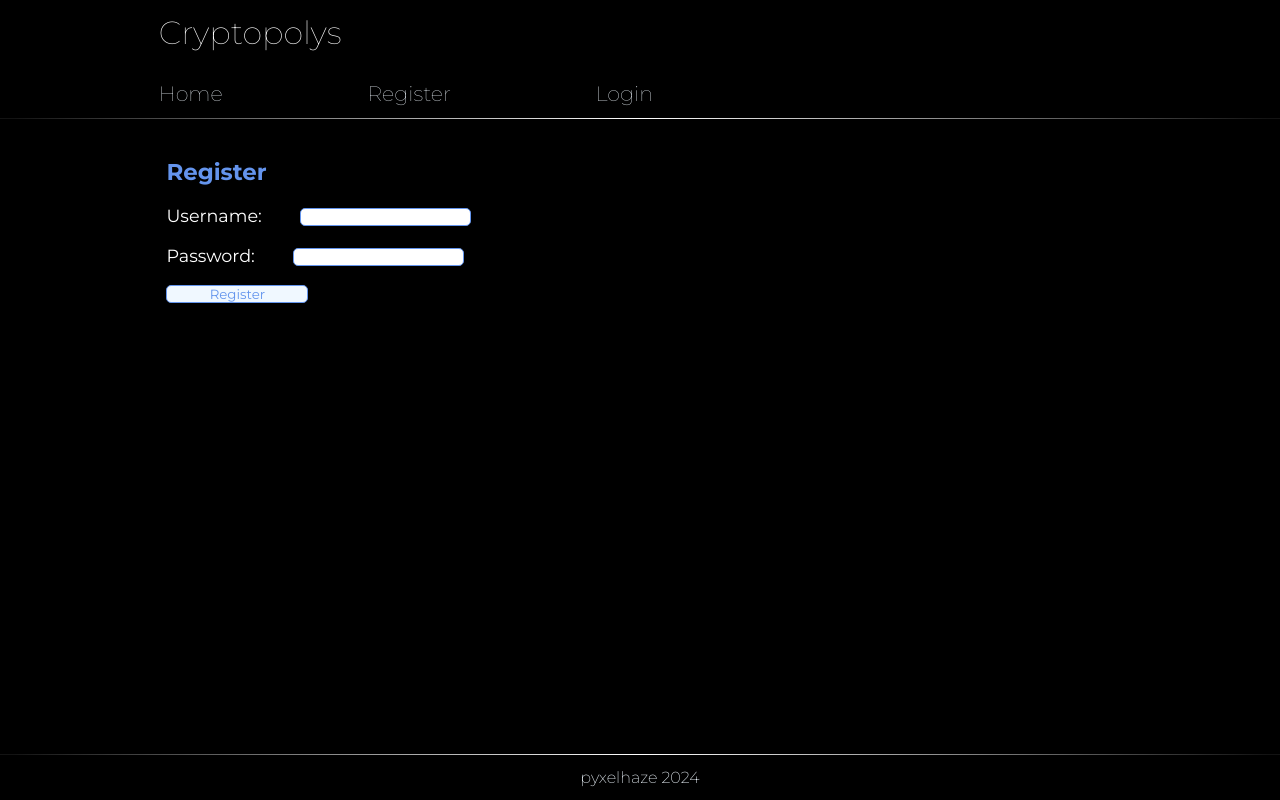
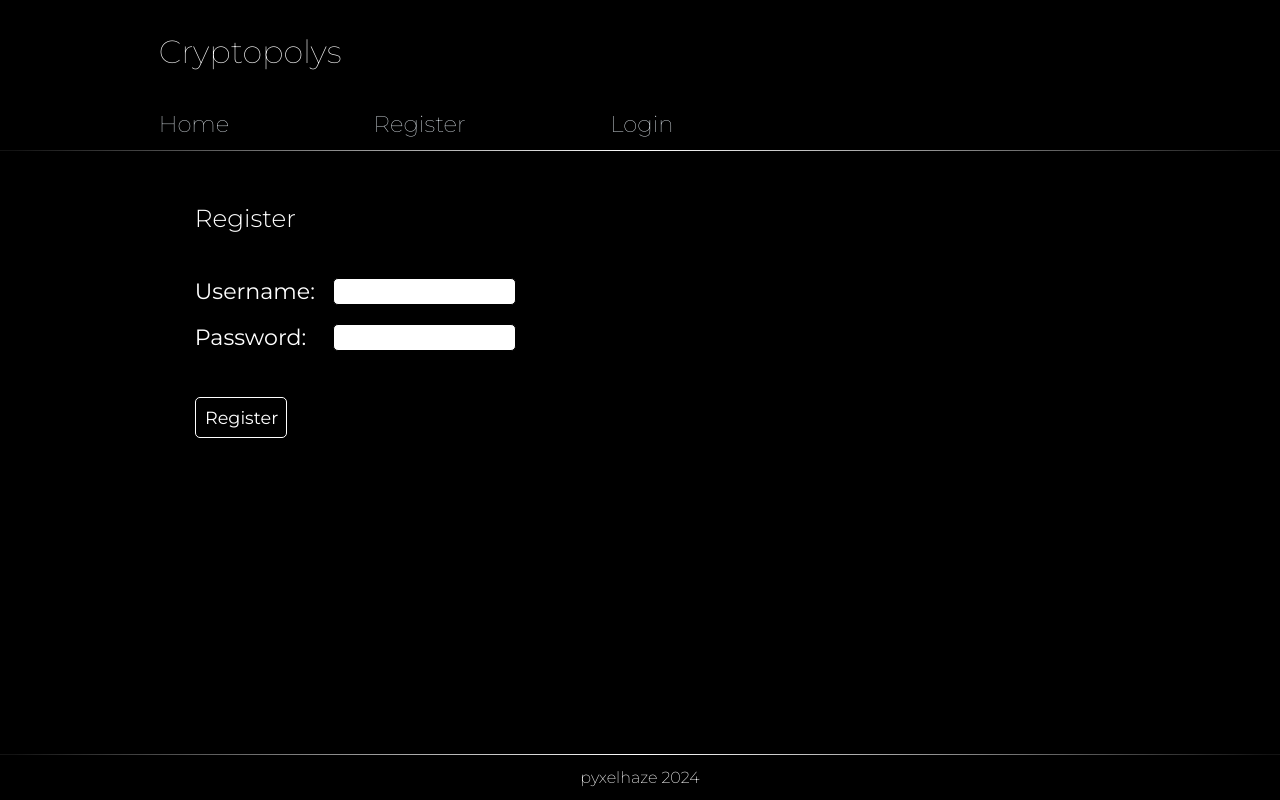
Before and after one commit to pyxelhaze/cryptopolys, a React (Create React App) app: page /register in a window 1280 px wide. Built offline with nearby package versions, Linux system fonts and the light colour scheme.

Commit message:
changed styling

```diff
--- a/public/index.html
+++ b/public/index.html
@@ -36,7 +36,7 @@
       href="https://fonts.googleapis.com/css2?family=Montserrat:ital,wght@0,100..900;1,100..900&family=Space+Mono:ital,wght@0,400;0,700;1,400;1,700&display=swap"
       rel="stylesheet"
     />
-    <title>React App</title>
+    <title>Cryptopolys</title>
   </head>
   <body>
     <noscript>You need to enable JavaScript to run this app.</noscript>
--- a/src/components/Coinchart.js
+++ b/src/components/Coinchart.js
@@ -16,47 +16,60 @@ const Coinchart = () => {
         datasets: [{
             label: 'Price (EUR)',
             data: coins.prices.map(price => price[1]),
-            borderColor: 'rgba(75, 192, 192, 1)',
-            backgroundColor: 'rgba(75, 192, 192, 0.2)',
+            borderColor: 'rgba(255,255,255, 1)',
+            backgroundColor: 'rgba(255,255,255, 0.2)',
             fill: true,
-            pointRadius: window.innerWidth < 768 ? 0 : 5,
+            pointRadius: window.innerWidth < 768 ? 0 : 3,
         }],
     };
 
     const options = {
+        layout: {
+            padding: {
+                left: 0,
+                right: 0,
+                top: 0,
+                bottom: 0
+            }
+        },
         scales: {
             x: {
                 grid: {
                     display: true,
                 },
                 ticks: {
-                    color: 'black',
+                    color: 'white',
                 },
             },
             y: {
                 grid: {
-                    color: 'rgba(75, 192, 192, 0.2)',
+                    color: 'white',
                 },
                 ticks: {
-                    color: 'black',
+                    color: 'white',
                 },
             },
         },
         plugins: {
             legend: {
                 labels: {
-                    color: 'rgba(75, 192, 192, 1)',
+                    color: 'rgba(255,255,255, 1)',
                 },
             },
             tooltip: {
-                backgroundColor: 'rgba(75, 192, 192, 0.8)',
+                backgroundColor: 'rgba(black, 0.8)',
                 titleColor: '#fff',
                 bodyColor: '#fff',
+                borderColor: 'white',
             },
         },
     };
 
-    return <Line data={chartData} options={options} />;
+    return (
+        <div className="chart-container">
+            <Line data={chartData} options={options} />
+        </div>);
+
 }
 
 export default Coinchart;
--- a/src/components/Main.js
+++ b/src/components/Main.js
@@ -12,7 +12,7 @@ const Main = () => {
                 <div className="coin">Coin</div>
                 <div className="change">24h</div>
                 <div className="price">Price €</div>
-                <div className="marketcap">MarketCap €</div>
+                <div className="marketcap">MarketCap </div>
 
             </div>
             <Coinlist />
--- a/src/index.css
+++ b/src/index.css
@@ -16,9 +16,12 @@ html {
   color: rgb(255, 255, 255);
   font-family: Arial, Helvetica, sans-serif;
 }
-h1 {
+.navbar p {
+  padding-top: 2%;
   margin-bottom: 4%;
   color: white;
+  font-size: 1.9em;
+  font-weight: 150;
 }
 .navbar {
   position: relative;
@@ -29,16 +32,7 @@ h1 {
   font-style: normal;
   /* border-bottom: 1px solid white; */
 }
-.line {
-  height: 1px;
-  width: 100%;
-  background: linear-gradient(
-    to right,
-    rgba(255, 255, 255, 0.075) 1%,
-    rgba(255, 255, 255, 1) 50%,
-    rgba(255, 255, 255, 0.075) 99%
-  );
-}
+
 .links {
   padding-top: 5%;
 }
@@ -51,43 +45,44 @@ h1 {
   padding-right: 15%;
   text-decoration: none;
   color: aliceblue;
+  font-weight: 150;
+  font-size: 1.1em;
 }
 .links a:hover {
   font-weight: 400;
 }
+
 .loginlinks {
   display: flex;
   flex-direction: row;
   width: 100%;
 }
 .linksafter {
-  width: 60%;
+  width: 40%;
 }
 .greeting {
-  font-weight: 600;
+  width: auto;
+  font-weight: 400;
   color: white;
   padding-right: 10%;
+  font-size: 1.1em;
 }
-
-.message-box {
-  padding: 3%;
-  display: flex;
-  flex-direction: row;
-  width: 75%;
-}
-.message-box button {
-  margin-left: 5%;
-  width: 20%;
-  border-radius: 5px;
-  border: 1px solid cornflowerblue;
-  background-color: aliceblue;
-  color: cornflowerblue;
+.line {
+  height: 1px;
+  width: 100%;
+  background: linear-gradient(
+    to right,
+    rgba(255, 255, 255, 0.075) 1%,
+    rgba(255, 255, 255, 1) 50%,
+    rgba(255, 255, 255, 0.075) 99%
+  );
 }
 
 .main-content {
-  margin-top: 3%;
+  margin-top: 10%;
   padding: 0 3% 0 3%;
   flex: 1;
+  margin-bottom: 5%;
 }
 h2 {
   font-size: 1.3em;
@@ -101,7 +96,7 @@ h2 {
   display: flex;
   flex-direction: row;
   justify-content: center;
-  border-bottom: 1px solid rgb(255, 255, 255);
+  border-bottom: 1px solid rgba(255, 255, 255, 0.63);
   padding-bottom: 2%;
   text-align: center;
 }
@@ -129,7 +124,7 @@ h2 {
   border-bottom: 1px solid rgb(255, 255, 255);
 }
 .rank {
-  width: 8%;
+  width: 10%;
   color: rgb(255, 255, 255);
   text-align: left;
   font-weight: 300;
@@ -148,7 +143,7 @@ h2 {
 }
 .price {
   text-align: right;
-  width: 20%;
+  width: 17%;
   font-weight: 100;
 }
 .marketcap {
@@ -190,8 +185,11 @@ h2 {
   /* border-top: 1px solid white; */
 }
 .footer a {
-  color: aliceblue;
+  color: hwb(0 100% 0%);
   text-decoration: none;
+}
+h4 {
+  font-weight: 200;
 }
 h4:hover {
   font-weight: 500;
@@ -204,43 +202,87 @@ h4:hover {
 .coinname {
   font-weight: bold;
   padding-bottom: 3%;
+  font-weight: 400;
+}
+.current-price {
+  font-weight: 200;
+}
+.chart-container {
+  margin-top: 5%;
 }
 
 /* register/login */
 form {
   display: flex;
   flex-direction: column;
+  padding-left: 3%;
   font-family: 'Montserrat', sans-serif;
+}
+form h2 {
+  color: white;
+  font-weight: 300;
+  font-size: 1.4em;
+  margin-bottom: 3%;
 }
 .username,
 .password {
+  display: flex;
   width: 100%;
+  flex-direction: row;
   margin-bottom: 2%;
+  font-size: 1.1em;
 }
 .username label,
 .password label {
-  width: 50%;
-  margin-right: 4%;
+  width: 30%;
 }
 
 form input {
+  width: 45%;
   border-radius: 5px;
-  border: 1px solid cornflowerblue;
+  border: 1px solid rgb(0, 0, 0);
   font-family: 'Montserrat', sans-serif;
+  font-size: 1em;
+  font-weight: 400;
+  padding: 0 1% 0 1%;
 }
 form button {
+  margin-top: 3%;
   font-family: 'Montserrat', sans-serif;
+  font-weight: 400;
+  font-size: 1em;
+  padding: 2%;
   width: 25%;
   border-radius: 5px;
-  border: 1px solid cornflowerblue;
-  background-color: aliceblue;
-  color: cornflowerblue;
+  border: 1px solid rgb(255, 255, 255);
+  background-color: rgb(0, 0, 0);
+  color: rgb(255, 255, 255);
 }
 form button:hover {
+  border: 2px solid rgb(255, 255, 255);
+  font-weight: 600;
   cursor: pointer;
 }
 .message-box {
-  font-family: 'Montserrat', sans-serif;
+  padding: 3%;
+  display: flex;
+  flex-direction: column;
+  justify-content: center;
+  align-items: center;
+  width: 100%;
+}
+.message-box p {
+  font-size: 1.5em;
+}
+.message-box button {
+  margin-top: 10%;
+  width: 20%;
+  border-radius: 5px;
+  font-size: 1em;
+  padding: 2%;
+  border: 2px solid rgb(255, 255, 255);
+  background-color: rgb(0, 0, 0);
+  color: rgb(255, 255, 255);
 }
 
 @media (min-width: 480px) {
@@ -258,10 +300,22 @@ form button:hover {
   .footer {
     padding: 4%;
   }
+  .username label,
+  .password label {
+    width: 30%;
+  }
+
+  form input {
+    width: 40%;
+  }
+  .username,
+  .password {
+    font-size: 1.4em;
+  }
 }
 @media (min-width: 768px) {
   .navbar {
-    padding: 2% 3% 0 3%;
+    padding: 2% 10% 0 10%;
   }
   .navbar-content p {
     font-size: 2em;
@@ -273,6 +327,8 @@ form button:hover {
   }
   .main-content {
     font-size: 1.1em;
+    padding: 0% 10% 0 10%;
+    margin-top: 4%;
   }
   .coinlistheader {
     padding-bottom: 1%;
@@ -300,13 +356,20 @@ form button:hover {
     width: 80%;
     margin: 0 auto;
   }
+  .navbar p {
+    font-size: 2em;
+    font-weight: 100;
+    margin-bottom: 2%;
+  }
   .links,
   .linksafter {
     padding-bottom: 0%;
   }
+
   .main-content {
     width: 80%;
-    padding-bottom: 2%;
+    margin-bottom: 2%;
+    padding: 0% 3% 0% 3%;
   }
 
   .price-chart {
@@ -324,4 +387,68 @@ form button:hover {
     padding: 1%;
     width: 100%;
   }
+
+  /* register/login */
+  form {
+    display: flex;
+    flex-direction: column;
+    padding-left: 3%;
+    font-family: 'Montserrat', sans-serif;
+  }
+  form h2 {
+    color: white;
+    font-weight: 300;
+    font-size: 1.4em;
+    margin-bottom: 3%;
+  }
+  .username,
+  .password {
+    display: flex;
+    width: 100%;
+    flex-direction: row;
+    margin-bottom: 2%;
+  }
+  .username label,
+  .password label {
+    width: 15%;
+    font-size: 0.9em;
+  }
+  /* form */
+
+  form input {
+    width: 20%;
+    font-size: 0.8em;
+  }
+  form button {
+    font-weight: 400;
+    font-size: 1em;
+    padding: 1%;
+    width: 10%;
+  }
+  form button:hover {
+    border: 2px solid rgb(255, 255, 255);
+    font-weight: 600;
+    cursor: pointer;
+  }
+  .message-box {
+    padding: 3%;
+    display: flex;
+    flex-direction: column;
+    justify-content: center;
+    align-items: center;
+    width: 100%;
+  }
+  .message-box p {
+    font-size: 1.5em;
+  }
+  .message-box button {
+    margin-top: 10%;
+    width: 20%;
+    border-radius: 5px;
+    font-size: 1em;
+    padding: 2%;
+    border: 2px solid rgb(255, 255, 255);
+    background-color: rgb(0, 0, 0);
+    color: rgb(255, 255, 255);
+  }
 }
```
Also changed, not shown: public/manifest.json, 1 other file (tests, documents, lock files or other folders).
